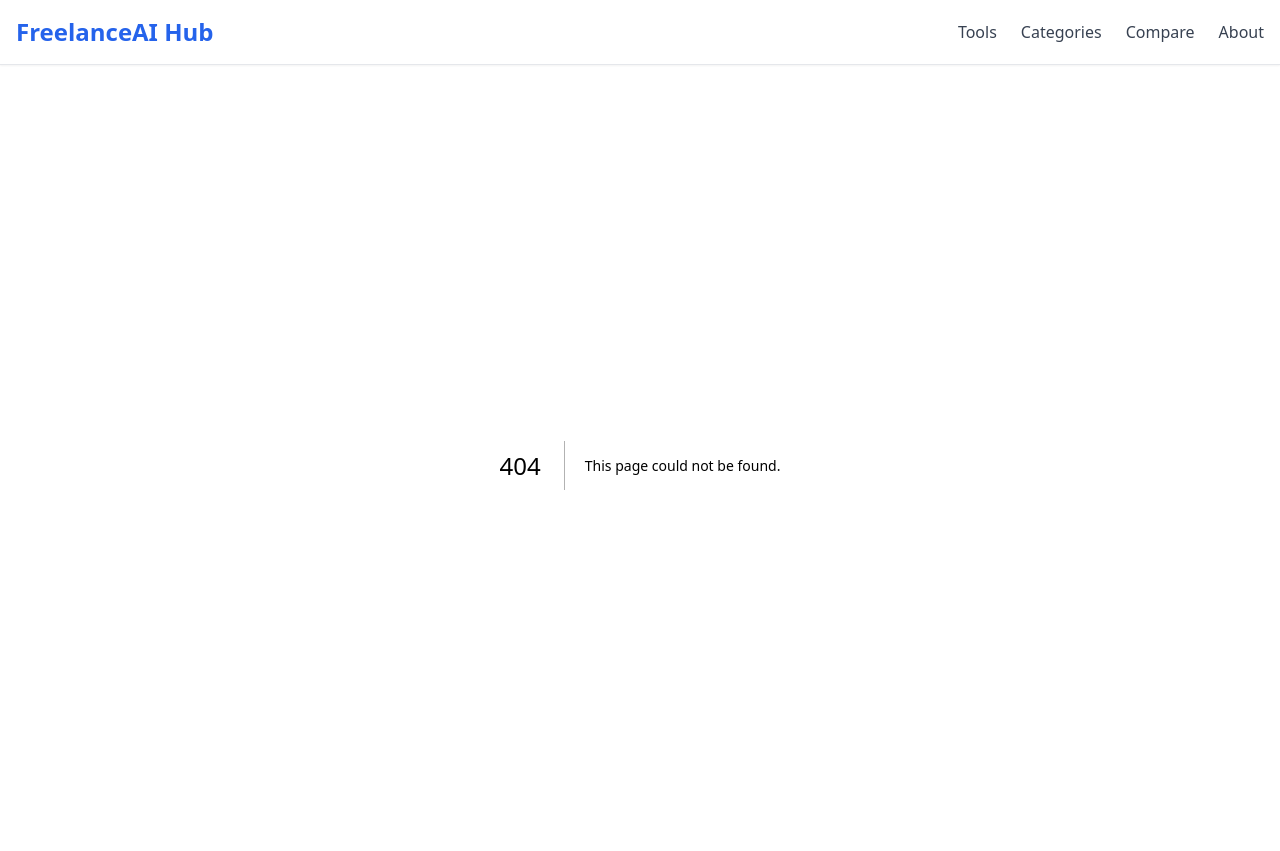
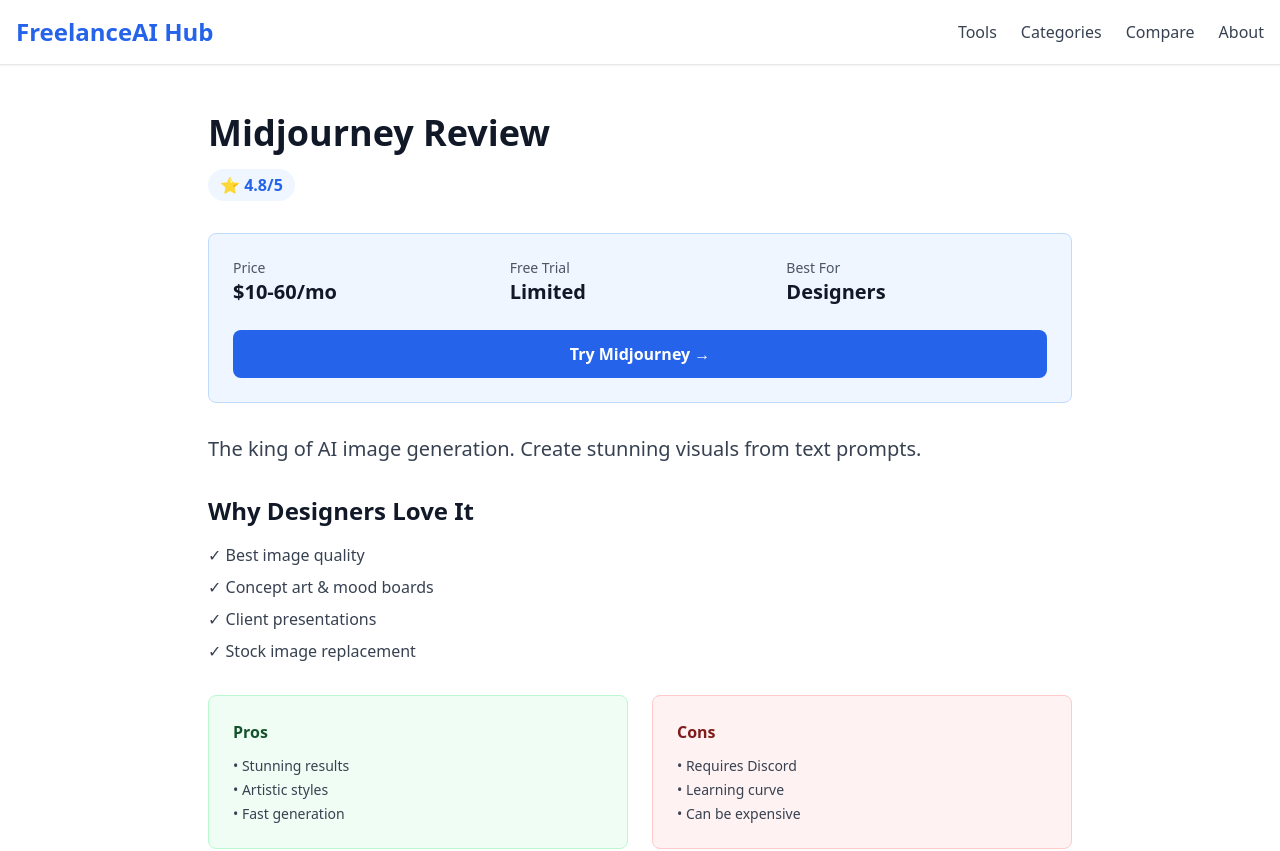
Before and after one commit to eddclawd-lang/freelance-ai-hub, a Next.js app: page /tools/midjourney-review in a window 1280 px wide. Before the commit this address had no page. Shown: the top 851 px of the page. Built offline with nearby package versions, Linux system fonts and the light colour scheme.

Commit message:
Add Midjourney and GitHub Copilot reviews

```diff
--- /dev/null
+++ b/app/tools/github-copilot-review/page.tsx
@@ -0,0 +1,81 @@
+import Link from 'next/link'
+
+export const metadata = {
+  title: 'GitHub Copilot Review - AI Coding Assistant for Developers',
+  description: 'GitHub Copilot review for freelance developers. AI pair programming in your IDE.',
+}
+
+export default function CopilotReview() {
+  return (
+    <main className="bg-white">
+      <div className="container mx-auto px-4 py-12 max-w-4xl">
+        <h1 className="text-4xl font-bold text-gray-900 mb-4">GitHub Copilot Review</h1>
+        <div className="flex items-center gap-4 text-gray-600 mb-8">
+          <span className="bg-blue-50 text-blue-600 px-3 py-1 rounded-full font-semibold">⭐ 4.8/5</span>
+        </div>
+
+        <div className="bg-blue-50 border border-blue-200 rounded-lg p-6 mb-8">
+          <div className="grid md:grid-cols-3 gap-4">
+            <div>
+              <p className="text-sm text-gray-600">Price</p>
+              <p className="text-xl font-bold text-gray-900">$10/mo</p>
+            </div>
+            <div>
+              <p className="text-sm text-gray-600">Free Trial</p>
+              <p className="text-xl font-bold text-gray-900">30 days</p>
+            </div>
+            <div>
+              <p className="text-sm text-gray-600">Best For</p>
+              <p className="text-xl font-bold text-gray-900">Developers</p>
+            </div>
+          </div>
+          <a
+            href="https://github.com/features/copilot"
+            target="_blank"
+            rel="noopener noreferrer nofollow"
+            className="block mt-6 bg-blue-600 text-white text-center py-3 px-6 rounded-lg font-semibold hover:bg-blue-700 transition"
+          >
+            Try Copilot →
+          </a>
+        </div>
+
+        <article className="prose prose-lg max-w-none">
+          <p className="text-xl text-gray-700 mb-6">
+            AI pair programmer in your IDE. Autocomplete on steroids.
+          </p>
+
+          <h2 className="text-2xl font-bold text-gray-900 mt-8 mb-4">Key Features</h2>
+          <ul className="space-y-2 text-gray-700 mb-8">
+            <li>✓ Code suggestions as you type</li>
+            <li>✓ Function generation</li>
+            <li>✓ Works in VS Code, JetBrains</li>
+            <li>✓ Multiple languages</li>
+          </ul>
+
+          <div className="grid md:grid-cols-2 gap-6 mb-8">
+            <div className="bg-green-50 border border-green-200 rounded-lg p-6">
+              <h3 className="font-bold text-green-900 mb-3">Pros</h3>
+              <ul className="space-y-1 text-gray-700 text-sm">
+                <li>• Saves tons of time</li>
+                <li>• Great autocomplete</li>
+                <li>• Learns your style</li>
+              </ul>
+            </div>
+            <div className="bg-red-50 border border-red-200 rounded-lg p-6">
+              <h3 className="font-bold text-red-900 mb-3">Cons</h3>
+              <ul className="space-y-1 text-gray-700 text-sm">
+                <li>• Sometimes suggests bad code</li>
+                <li>• Requires review</li>
+              </ul>
+            </div>
+          </div>
+
+          <div className="bg-blue-50 border-l-4 border-blue-600 p-6">
+            <p className="font-semibold mb-2">⭐ 4.8/5</p>
+            <p className="text-gray-700">Must-have for developers. $10/mo is a steal.</p>
+          </div>
+        </article>
+      </div>
+    </main>
+  )
+}
--- /dev/null
+++ b/app/tools/midjourney-review/page.tsx
@@ -0,0 +1,82 @@
+import Link from 'next/link'
+
+export const metadata = {
+  title: 'Midjourney Review - AI Image Generation for Designers',
+  description: 'Midjourney review for freelance designers. Create stunning AI-generated images for clients.',
+}
+
+export default function MidjourneyReview() {
+  return (
+    <main className="bg-white">
+      <div className="container mx-auto px-4 py-12 max-w-4xl">
+        <h1 className="text-4xl font-bold text-gray-900 mb-4">Midjourney Review</h1>
+        <div className="flex items-center gap-4 text-gray-600 mb-8">
+          <span className="bg-blue-50 text-blue-600 px-3 py-1 rounded-full font-semibold">⭐ 4.8/5</span>
+        </div>
+
+        <div className="bg-blue-50 border border-blue-200 rounded-lg p-6 mb-8">
+          <div className="grid md:grid-cols-3 gap-4">
+            <div>
+              <p className="text-sm text-gray-600">Price</p>
+              <p className="text-xl font-bold text-gray-900">$10-60/mo</p>
+            </div>
+            <div>
+              <p className="text-sm text-gray-600">Free Trial</p>
+              <p className="text-xl font-bold text-gray-900">Limited</p>
+            </div>
+            <div>
+              <p className="text-sm text-gray-600">Best For</p>
+              <p className="text-xl font-bold text-gray-900">Designers</p>
+            </div>
+          </div>
+          <a
+            href="https://midjourney.com"
+            target="_blank"
+            rel="noopener noreferrer nofollow"
+            className="block mt-6 bg-blue-600 text-white text-center py-3 px-6 rounded-lg font-semibold hover:bg-blue-700 transition"
+          >
+            Try Midjourney →
+          </a>
+        </div>
+
+        <article className="prose prose-lg max-w-none">
+          <p className="text-xl text-gray-700 mb-6">
+            The king of AI image generation. Create stunning visuals from text prompts.
+          </p>
+
+          <h2 className="text-2xl font-bold text-gray-900 mt-8 mb-4">Why Designers Love It</h2>
+          <ul className="space-y-2 text-gray-700 mb-8">
+            <li>✓ Best image quality</li>
+            <li>✓ Concept art & mood boards</li>
+            <li>✓ Client presentations</li>
+            <li>✓ Stock image replacement</li>
+          </ul>
+
+          <div className="grid md:grid-cols-2 gap-6 mb-8">
+            <div className="bg-green-50 border border-green-200 rounded-lg p-6">
+              <h3 className="font-bold text-green-900 mb-3">Pros</h3>
+              <ul className="space-y-1 text-gray-700 text-sm">
+                <li>• Stunning results</li>
+                <li>• Artistic styles</li>
+                <li>• Fast generation</li>
+              </ul>
+            </div>
+            <div className="bg-red-50 border border-red-200 rounded-lg p-6">
+              <h3 className="font-bold text-red-900 mb-3">Cons</h3>
+              <ul className="space-y-1 text-gray-700 text-sm">
+                <li>• Requires Discord</li>
+                <li>• Learning curve</li>
+                <li>• Can be expensive</li>
+              </ul>
+            </div>
+          </div>
+
+          <div className="bg-blue-50 border-l-4 border-blue-600 p-6">
+            <p className="font-semibold mb-2">⭐ 4.8/5</p>
+            <p className="text-gray-700">Essential for visual freelancers. Worth every penny.</p>
+          </div>
+        </article>
+      </div>
+    </main>
+  )
+}
```
